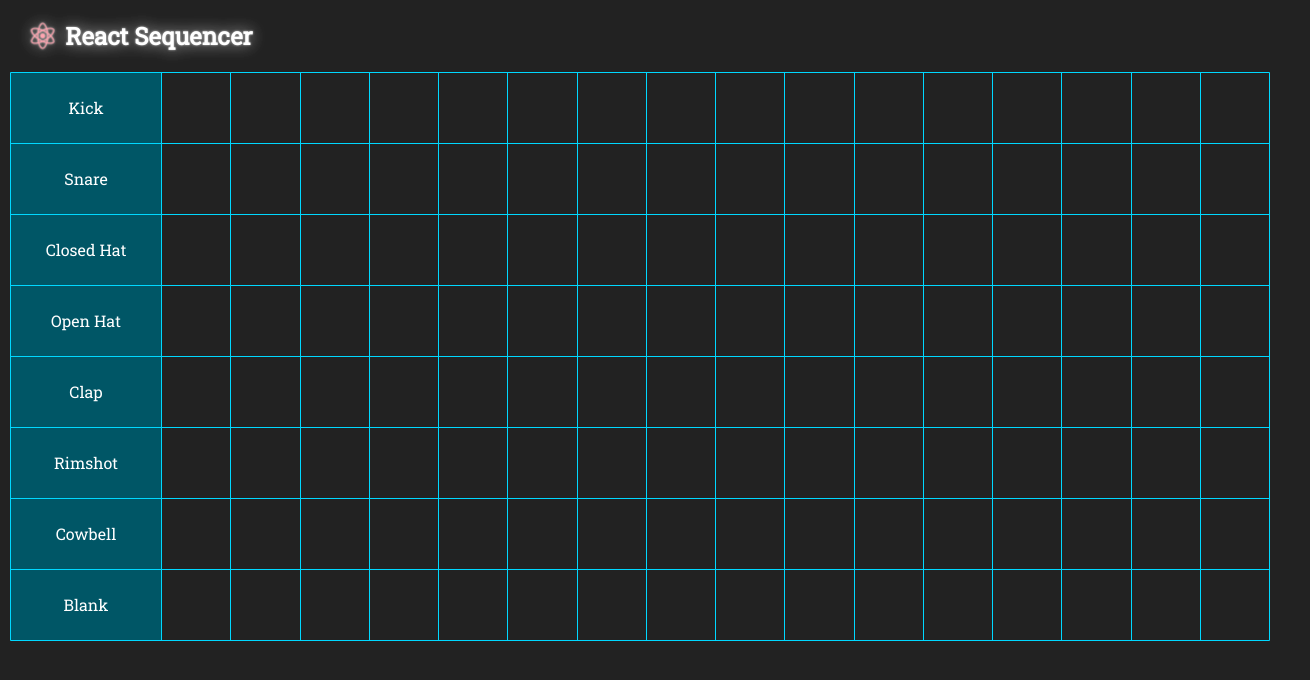
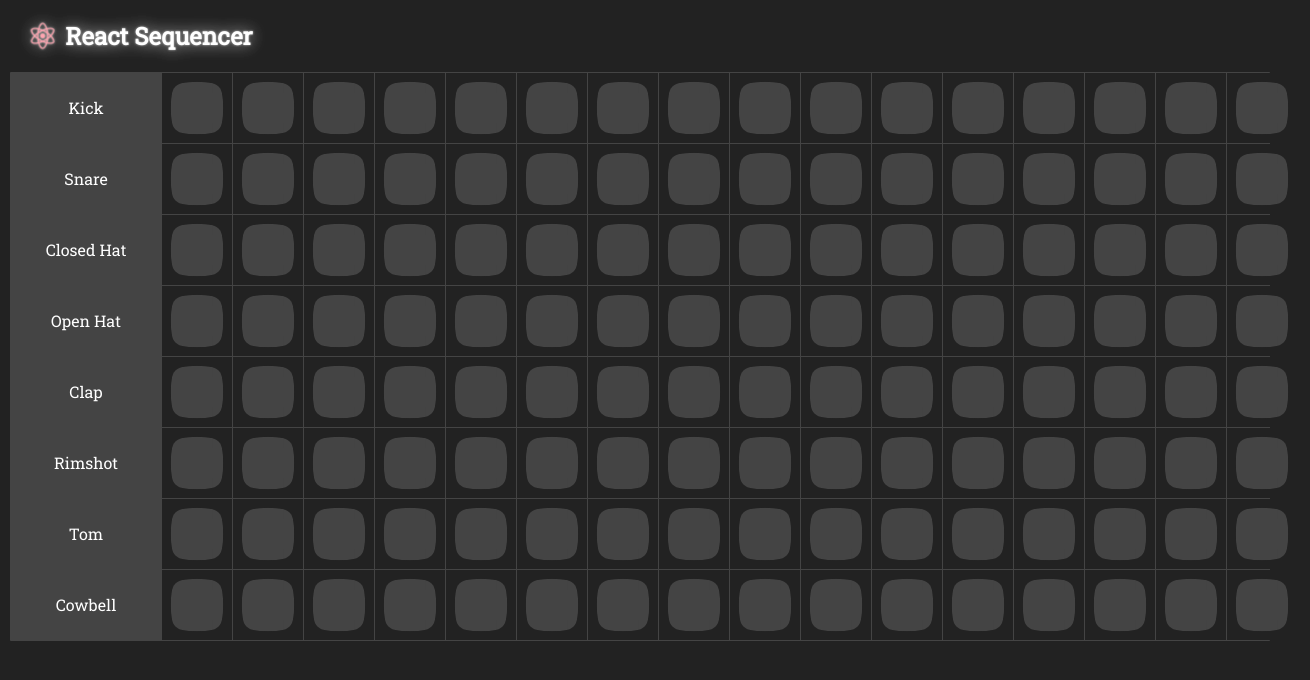
Before and after one commit to leadley-cc/react-sequencer, a React (Create React App) app: page / in a window 1280 px wide. Shown: the top 680 px of the page, 1310 px wide, since content can reach past the window. Built offline with nearby package versions, Linux system fonts and the light colour scheme.

Commit message:
Extract Pad component

```diff
--- /dev/null
+++ b/src/components/Pad.css
@@ -0,0 +1,52 @@
+.PadContainer {
+  text-align: center;
+  line-height: 70px;
+  background-color: #222;
+  cursor: pointer;
+}
+
+.Pad {
+  display: inline-block;
+  background-color: #444;
+  height: 50px;
+  width: 50px;
+  margin: 10px;
+  border-radius: 12px;
+  position: relative;
+
+  transition-property: background-color, filter;
+  transition-duration: 0.15s;
+  transition-timing-function: ease;
+}
+
+.Pad:before, .Pad:after {
+  content: '';
+  position: absolute;
+  left: 0;
+  top: 0;
+  width: 100%;
+  height: 100%;
+  background: inherit;
+  border-radius: 100%;
+  transform: scaleX(1.9) scaleY(1.05);
+  clip: rect(0, 33px, 50px, 17px);
+}
+
+.Pad:after {
+  transform: scaleY(1.9) scaleX(1.05) rotate(90deg);
+}
+
+.PadContainer:hover .Pad {
+  background-color: #666;
+  /*filter: drop-shadow(0px 0px 5px #FFFA);*/
+}
+
+.Pad.active {
+  background-color: #00d8ff;
+  /*filter: drop-shadow(0px 0px 8px #00d8ffbb);*/
+  box-shadow: 0px 0px 20px #00d8ff;
+}
+
+.PadContainer:hover .Pad.active {
+  background-color: #7febff;
+}
--- /dev/null
+++ b/src/components/Pad.js
@@ -0,0 +1,12 @@
+import React from 'react'
+import './Pad.css'
+
+const Pad = (props) => {
+  return (
+    <div className={'PadContainer Track' + (props.trackIndex)}>
+      <div className='Pad' />
+    </div>
+  )
+}
+
+export default Pad
--- a/src/components/SequencerGrid.css
+++ b/src/components/SequencerGrid.css
@@ -2,7 +2,8 @@
   padding: 1px;
   margin: 0 10px;
 
-  background-color: #00d8ff;
+  /*background-color: #00d8ff;*/
+  background-color: #444;
   color: white;
   border-radius: 1px;
 }
@@ -14,16 +15,10 @@
   display: grid;
   grid-template-columns:
     [track-details] 150px
-    [pads-start] 1fr 1fr 1fr 1fr 1fr 1fr 1fr 1fr 1fr 1fr 1fr 1fr 1fr 1fr 1fr 1fr;
+    [pads] 1fr 1fr 1fr 1fr 1fr 1fr 1fr 1fr 1fr 1fr 1fr 1fr 1fr 1fr 1fr 1fr;
   grid-template-rows:
     [track-1] 70px [track-2] 70px [track-3] 70px [track-4] 70px
     [track-5] 70px [track-6] 70px [track-7] 70px [track-8] 70px;
   grid-auto-flow: column;
   grid-gap: 1px;
 }
-
-.Pad {
-  text-align: center;
-  line-height: 70px;
-  background-color: #222;
-}
--- a/src/components/SequencerGrid.js
+++ b/src/components/SequencerGrid.js
@@ -1,6 +1,7 @@
 import React from 'react'
 import './SequencerGrid.css'
 import TrackDetails from './TrackDetails'
+import Pad from './Pad'
 
 const SequencerGrid = (props) => {
   const trackCount = 8
@@ -8,7 +9,7 @@ const SequencerGrid = (props) => {
 
   const trackTitles = [
     'Kick', 'Snare', 'Closed Hat', 'Open Hat',
-    'Clap', 'Rimshot', 'Cowbell', 'Blank'
+    'Clap', 'Rimshot', 'Tom', 'Cowbell'
   ]
 
   const padValues = []
@@ -26,10 +27,11 @@ const SequencerGrid = (props) => {
   )
 
   const padColumns = padValues.map((colValues, colIndex) => (
-    colValues.map((padValue, rowIndex) => (
-      <div
-        key={padValues.length * (colIndex + 1) + rowIndex}
-        className={'Pad Pad' + (colIndex + 1) + ' Track' + (rowIndex + 1)} />
+    colValues.map((padValue, trackIndex) => (
+      <Pad
+        trackIndex={trackIndex}
+        padIndex={colIndex}
+        key={trackTitles.length * (colIndex + 1) + trackIndex} />
     ))
   ))
 
--- a/src/components/TrackDetails.css
+++ b/src/components/TrackDetails.css
@@ -1,7 +1,7 @@
 .TrackDetails {
   text-align: center;
   line-height: 70px;
-  background-color: #005666;
+  /*background-color: #005666;*/
   transition: filter 0.5s ease;
 }
 
```
